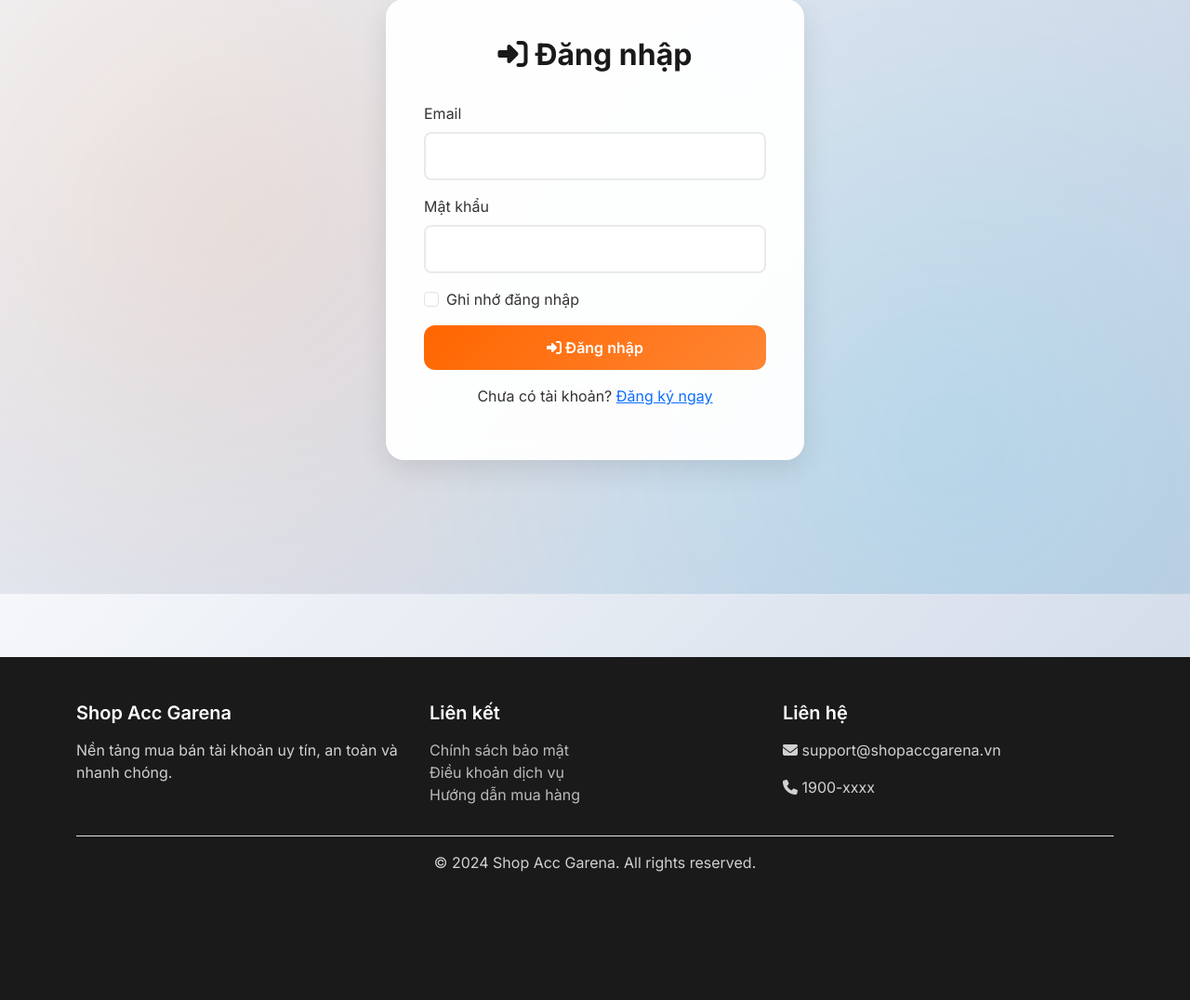
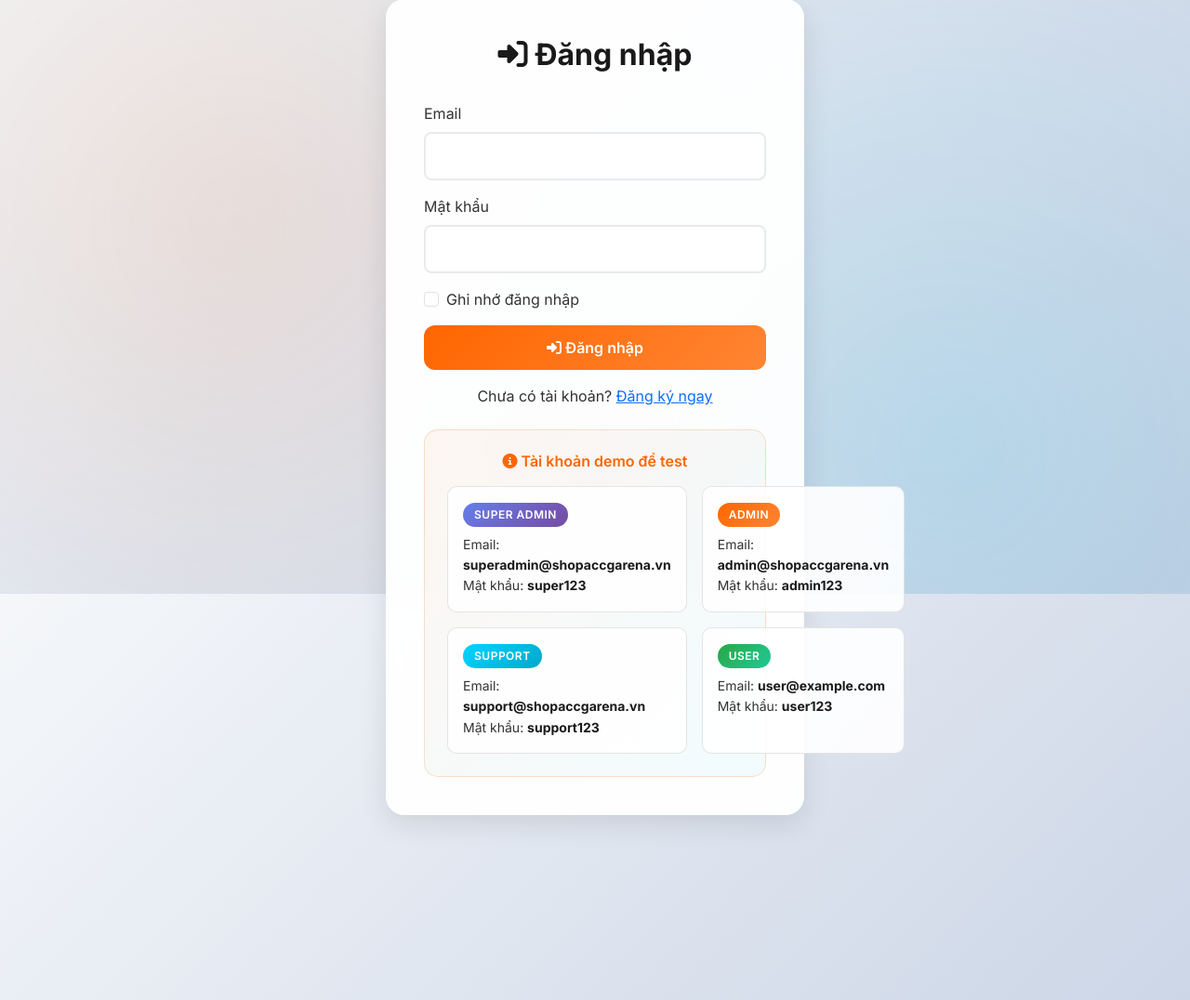
Before and after one commit to kurumi-2004/shop-ban-acc-garena, a Flask app: page /login in a window 1280 px wide. Shown: the part 161-1237 px from the top of the page at 93% size. Before the commit the page ends 1099 px from the top, so only its background shows below. Run offline with Flask 3, Linux system fonts and the light colour scheme.

Commit message:
Add demo accounts to the login page for testing purposes
Introduces styling for demo accounts on the login page via CSS and includes sample account details (email/password) in the login template. Adjusts loading screen timing and AOS initialization in JavaScript.

Replit-Commit-Author: Agent
Replit-Commit-Session-Id: d0b4c63e-77fc-4ad9-a886-50d4c7e2062a
Replit-Commit-Checkpoint-Type: intermediate_checkpoint
Replit-Commit-Screenshot-Url: https://storage.googleapis.com/screenshot-production-us-central1/140612d5-f80b-499a-b9bc-79f72f109eb5/d0b4c63e-77fc-4ad9-a886-50d4c7e2062a/CFEd91Y

```diff
--- a/static/css/style.css
+++ b/static/css/style.css
@@ -463,6 +463,85 @@ body::before {
     font-weight: 700;
 }
 
+.demo-accounts {
+    background: linear-gradient(135deg, rgba(255, 102, 0, 0.05), rgba(0, 212, 255, 0.05));
+    border: 1px solid rgba(255, 102, 0, 0.2);
+    border-radius: 15px;
+    padding: 1.5rem;
+    margin-top: 2rem;
+}
+
+.demo-accounts h6 {
+    color: var(--primary-orange);
+    font-weight: 600;
+    margin-bottom: 1rem;
+}
+
+.demo-grid {
+    display: grid;
+    grid-template-columns: repeat(2, 1fr);
+    gap: 1rem;
+}
+
+.demo-account {
+    background: rgba(255, 255, 255, 0.9);
+    border-radius: 10px;
+    padding: 1rem;
+    transition: all 0.3s ease;
+    border: 1px solid rgba(0, 0, 0, 0.1);
+}
+
+.demo-account:hover {
+    transform: translateY(-3px);
+    box-shadow: 0 5px 15px rgba(255, 102, 0, 0.2);
+    border-color: var(--primary-orange);
+}
+
+.demo-role {
+    display: inline-block;
+    padding: 0.25rem 0.75rem;
+    border-radius: 20px;
+    font-size: 0.75rem;
+    font-weight: 600;
+    text-transform: uppercase;
+    letter-spacing: 0.5px;
+}
+
+.demo-role.super-admin {
+    background: linear-gradient(135deg, #667eea, #764ba2);
+    color: white;
+}
+
+.demo-role.admin {
+    background: linear-gradient(135deg, #FF6600, #FF8533);
+    color: white;
+}
+
+.demo-role.support {
+    background: linear-gradient(135deg, #00D4FF, #00A8CC);
+    color: white;
+}
+
+.demo-role.user {
+    background: linear-gradient(135deg, #28A745, #20C997);
+    color: white;
+}
+
+.demo-account small {
+    color: var(--dark-grey);
+    line-height: 1.6;
+}
+
+.demo-account strong {
+    color: var(--tech-black);
+}
+
+@media (max-width: 576px) {
+    .demo-grid {
+        grid-template-columns: 1fr;
+    }
+}
+
 .modern-toast {
     position: fixed;
     top: 20px;
--- a/static/js/main.js
+++ b/static/js/main.js
@@ -1,16 +1,25 @@
+window.addEventListener('load', function() {
+    const loadingScreen = document.getElementById('loading-screen');
+    if (loadingScreen) {
+        loadingScreen.classList.add('hidden');
+    }
+
+    if (typeof AOS !== 'undefined') {
+        AOS.init({
+            duration: 800,
+            once: true,
+            offset: 100
+        });
+    }
+});
+
 document.addEventListener('DOMContentLoaded', function() {
     setTimeout(() => {
         const loadingScreen = document.getElementById('loading-screen');
         if (loadingScreen) {
             loadingScreen.classList.add('hidden');
         }
-    }, 800);
-
-    AOS.init({
-        duration: 800,
-        once: true,
-        offset: 100
-    });
+    }, 1500);
 
     const alerts = document.querySelectorAll('.alert');
     alerts.forEach(alert => {
--- a/templates/login.html
+++ b/templates/login.html
@@ -39,5 +39,31 @@
     <div class="text-center mt-3">
         <p>Chưa có tài khoản? <a href="{{ url_for('register') }}">Đăng ký ngay</a></p>
     </div>
+
+    <div class="demo-accounts mt-4" data-aos="fade-up">
+        <h6 class="text-center mb-3"><i class="fas fa-info-circle"></i> Tài khoản demo để test</h6>
+        <div class="demo-grid">
+            <div class="demo-account">
+                <span class="demo-role super-admin">Super Admin</span>
+                <small class="d-block mt-2">Email: <strong>superadmin@shopaccgarena.vn</strong></small>
+                <small class="d-block">Mật khẩu: <strong>super123</strong></small>
+            </div>
+            <div class="demo-account">
+                <span class="demo-role admin">Admin</span>
+                <small class="d-block mt-2">Email: <strong>admin@shopaccgarena.vn</strong></small>
+                <small class="d-block">Mật khẩu: <strong>admin123</strong></small>
+            </div>
+            <div class="demo-account">
+                <span class="demo-role support">Support</span>
+                <small class="d-block mt-2">Email: <strong>support@shopaccgarena.vn</strong></small>
+                <small class="d-block">Mật khẩu: <strong>support123</strong></small>
+            </div>
+            <div class="demo-account">
+                <span class="demo-role user">User</span>
+                <small class="d-block mt-2">Email: <strong>user@example.com</strong></small>
+                <small class="d-block">Mật khẩu: <strong>user123</strong></small>
+            </div>
+        </div>
+    </div>
 </div>
 {% endblock %}
```
Also changed, not shown: 1 other file.
